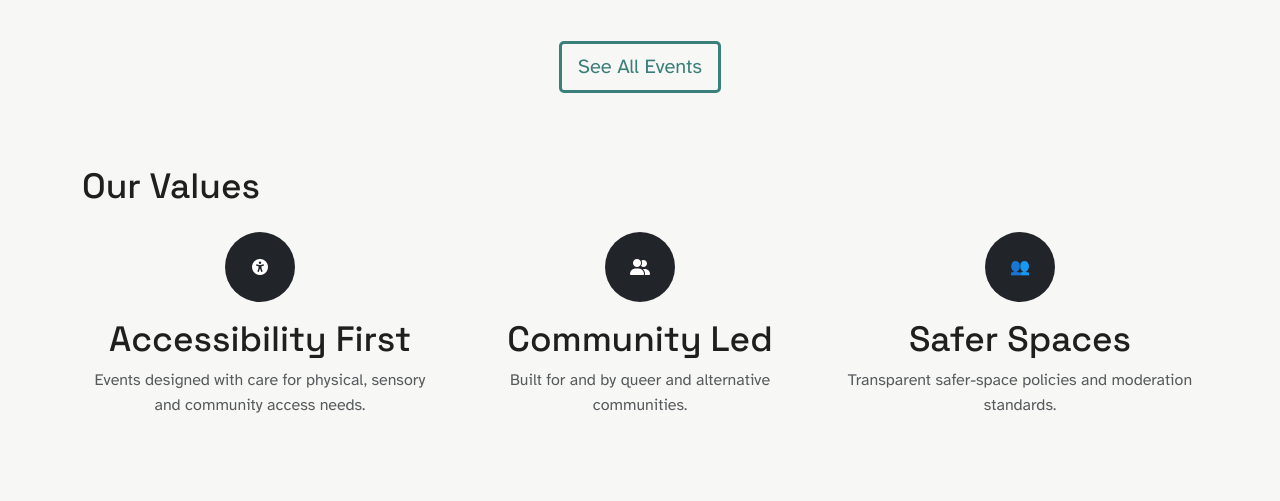
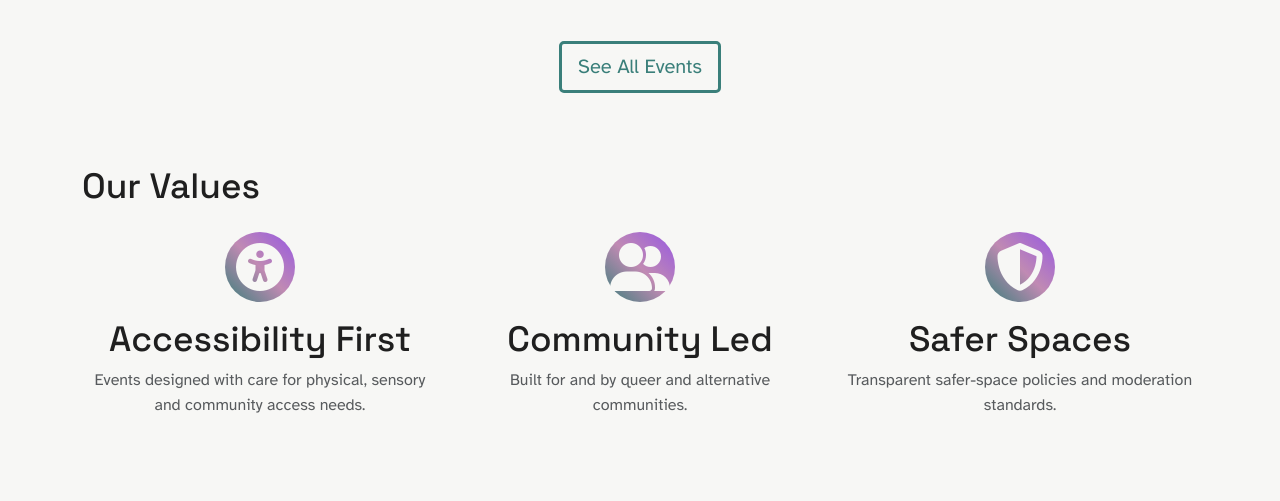
Before and after one commit to hannahashe/opencircle, a Django app: page / in a window 1280 px wide. Shown: the part 611-1112 px from the top of the page. Run offline with Django 5.2, Linux system fonts and the light colour scheme; data that the repository does not hold is empty; some libraries are stand-ins or nearby versions.

Commit message:
Add styles for values section with gradient background and updated icon size

```diff
--- a/circleevents/templates/circleevents/home.html
+++ b/circleevents/templates/circleevents/home.html
@@ -75,9 +75,9 @@
         <div class="row text-center">
             <div class="col-md-4 mb-4">
                 <div class="mb-3">
-                    <div class="bg-dark text-white rounded-circle d-inline-flex align-items-center justify-content-center"
+                    <div class="rounded-circle d-inline-flex align-items-center justify-content-center"
                          style="width: 70px; height: 70px;">
-                        <i class="fa-solid fa-universal-access"></i>
+                        <i class="fa-solid fa-universal-access values-icon"></i>
                     </div>
                 </div>
                 <h5>Accessibility First</h5>
@@ -88,9 +88,9 @@
 
             <div class="col-md-4 mb-4">
                 <div class="mb-3">
-                    <div class="bg-dark text-white rounded-circle d-inline-flex align-items-center justify-content-center"
+                    <div class="rounded-circle d-inline-flex align-items-center justify-content-center"
                          style="width: 70px; height: 70px;">
-                        <i class="fa-solid fa-user-group"></i>
+                        <i class="fa-solid fa-user-group values-icon"></i>
                     </div>
                 </div>
                 <h5>Community Led</h5>
@@ -101,9 +101,9 @@
 
             <div class="col-md-4 mb-4">
                 <div class="mb-3">
-                    <div class="bg-dark text-white rounded-circle d-inline-flex align-items-center justify-content-center"
+                    <div class="rounded-circle d-inline-flex align-items-center justify-content-center"
                          style="width: 70px; height: 70px;">
-                        👥
+                        <i class="fa-solid fa-shield-halved values-icon"></i>
                     </div>
                 </div>
                 <h5>Safer Spaces</h5>
--- a/static/css/styles.css
+++ b/static/css/styles.css
@@ -145,3 +145,14 @@ footer {
     box-shadow: 5px 5px 5px rgba(90, 166, 183, 0.9);
     transition: ease-in-out 0.3s;
 }
+
+/* Values Section */
+
+.rounded-circle {
+    background: var(--accent-gradient);
+}
+
+.values-icon {
+    font-size: 3rem;
+    color: var(--background);
+}
```
